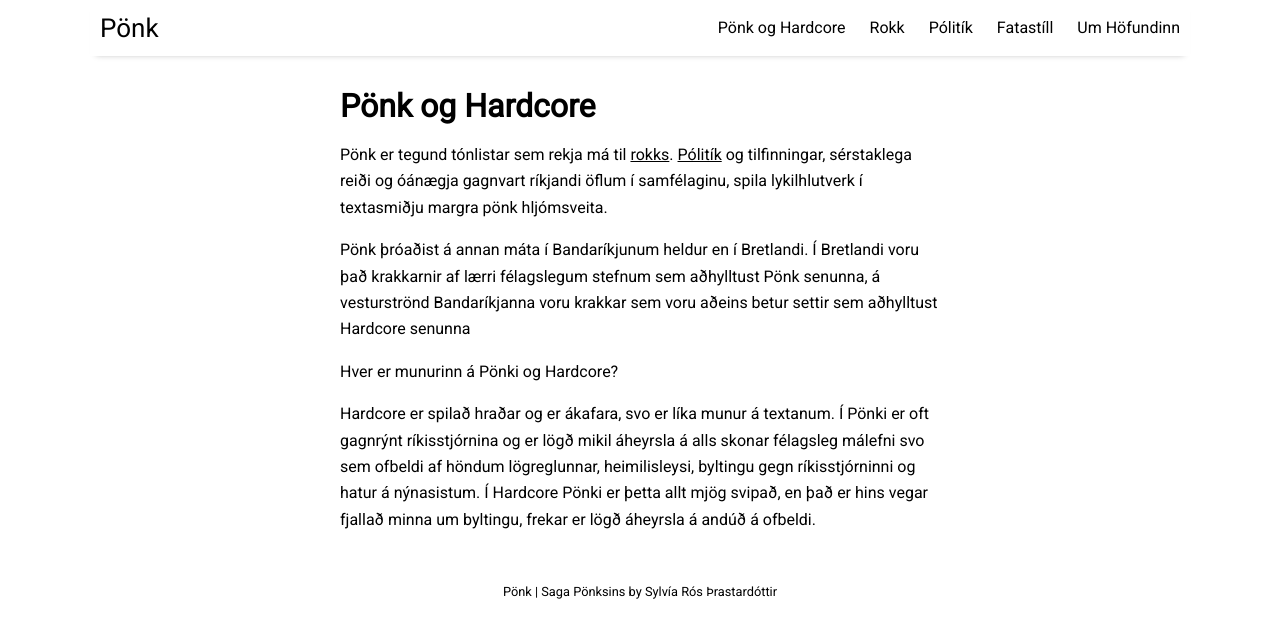
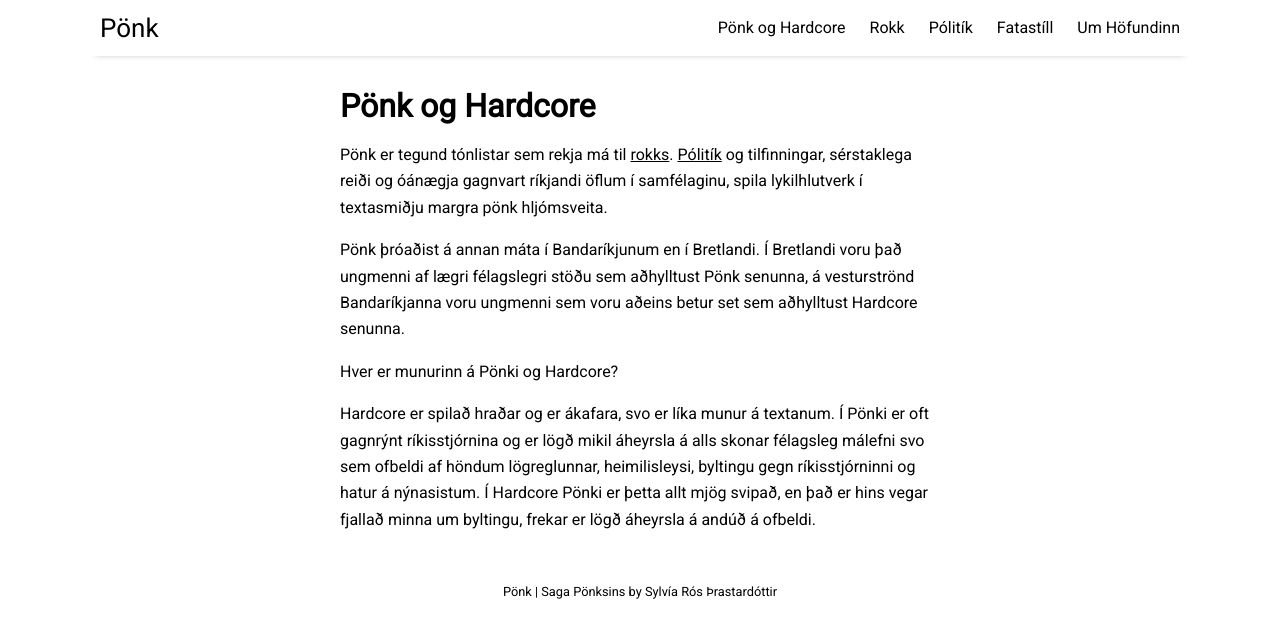
Before and after one commit to LeafDousedInGasoline/LeafDousedInGasoline.github.io, a Jekyll site: the page built from pages/Pönkrokk og Hardcore.md, in a window 1280 px wide. Shown: the top 638 px of the page. Built offline with Jekyll 4.4.1, drawn with Linux system fonts in a browser that asks for light colours; nearby versions of some CDN libraries.

Commit message:
breyta, aftur

```diff
--- a/pages/Pönkrokk og Hardcore.md
+++ b/pages/Pönkrokk og Hardcore.md
@@ -6,7 +6,7 @@ permalink: /punkandhardcore
 
 Pönk er tegund tónlistar sem rekja má til [rokks](/rokk). [Pólitík](/punkandpolitics) og tilfinningar, sérstaklega reiði og óánægja gagnvart ríkjandi öflum í samfélaginu, spila lykilhlutverk í textasmiðju margra pönk hljómsveita.
 
-Pönk þróaðist á annan máta í Bandaríkjunum heldur en í Bretlandi. Í Bretlandi voru það krakkarnir af lærri félagslegum stefnum sem aðhylltust Pönk senunna, á vesturströnd Bandaríkjanna voru krakkar sem voru aðeins betur settir sem aðhylltust Hardcore senunna
+Pönk þróaðist á annan máta í Bandaríkjunum en í Bretlandi. Í Bretlandi voru það ungmenni af lægri félagslegri stöðu sem aðhylltust Pönk senunna, á vesturströnd Bandaríkjanna voru ungmenni sem voru aðeins betur set sem aðhylltust Hardcore senunna.
 
 Hver er munurinn á Pönki og Hardcore?
 
```
